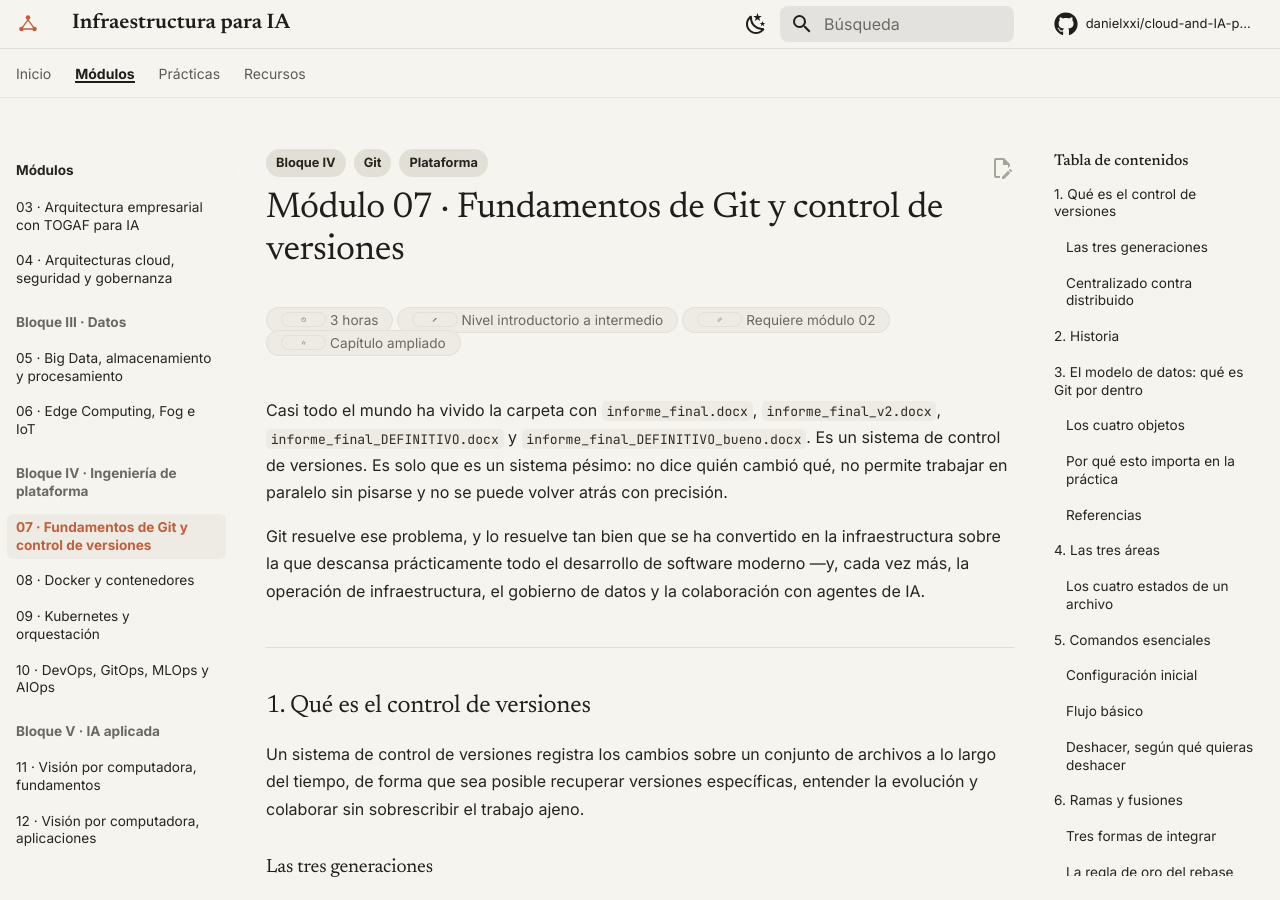
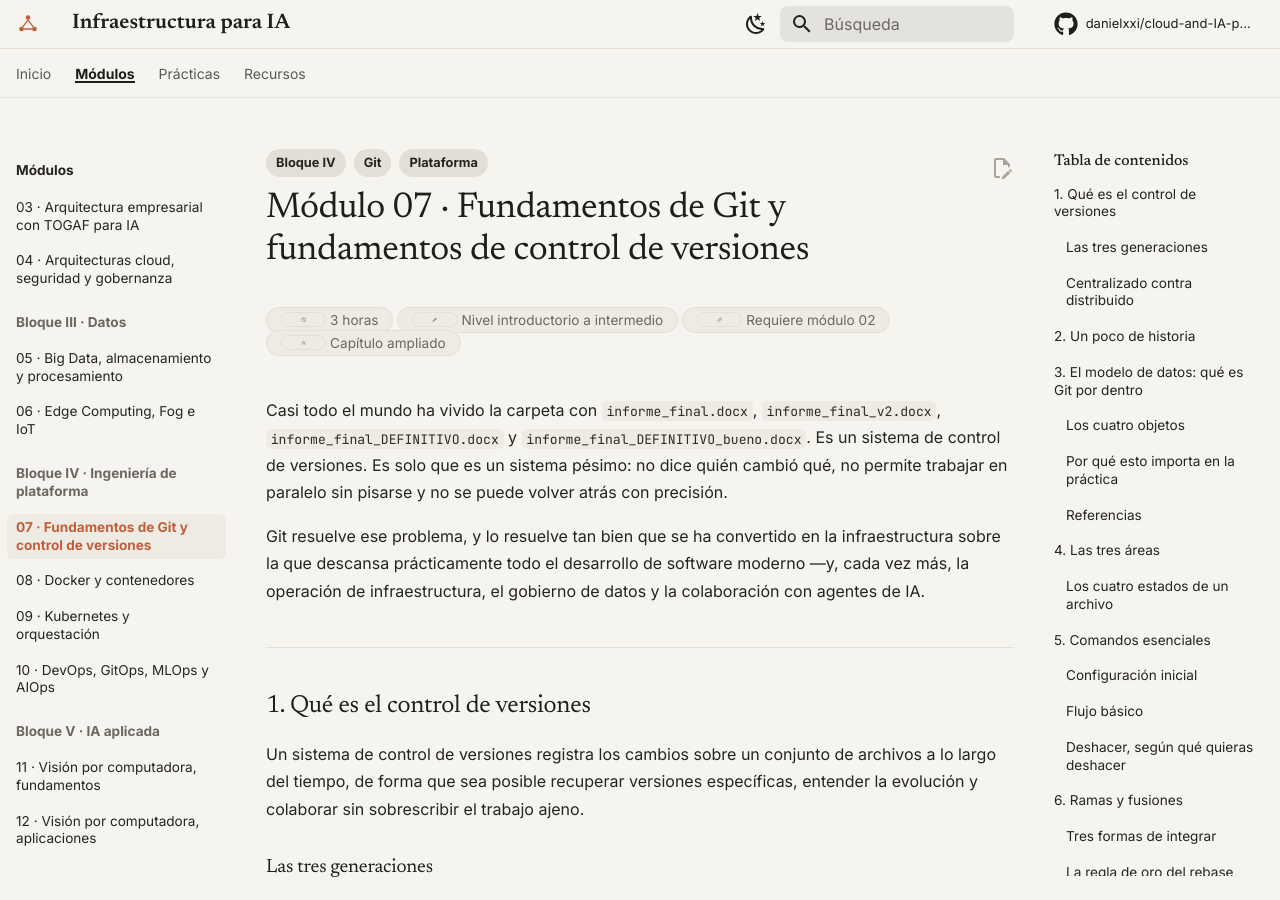
Before and after one commit to danielxxi/cloud-and-IA-para-todos, an MkDocs documentation site: the page built from docs/modulos/07-git.md, in a window 1280 px wide and 900 px high. Built offline with MkDocs 1.6.1 and Material for MkDocs 9.7.7, drawn with Linux system fonts in a browser that asks for light colours; comment, search, counter and statistics services are not loaded; some of the changed text lies outside the part shown.

Commit message:
feat: Actualización de módulos 05-big-data y 07-git con cambios documentales

```diff
--- a/docs/modulos/07-git.md
+++ b/docs/modulos/07-git.md
@@ -5,7 +5,7 @@ tags:
   - Git
 ---
 
-# Módulo 07 · Fundamentos de Git y control de versiones
+# Módulo 07 · Fundamentos de Git y fundamentos de control de versiones
 
 <div class="modulo-meta" markdown>
 <span>:material-clock-outline: 3 horas</span>
@@ -64,7 +64,7 @@ La consecuencia más profunda de ser distribuido no es técnica sino cultural: *
 
 ---
 
-## 2. Historia
+## 2.  Un poco de historia
 
 Git nació en 2005 de un conflicto. El kernel de Linux usaba BitKeeper, una herramienta propietaria cedida gratuitamente a la comunidad. Cuando esa cesión terminó, Linus Torvalds necesitaba un reemplazo y ninguno de los existentes cumplía sus requisitos.
 
```
Also changed, not shown: docs/modulos/05-big-data.md (+2 -2 lines).
